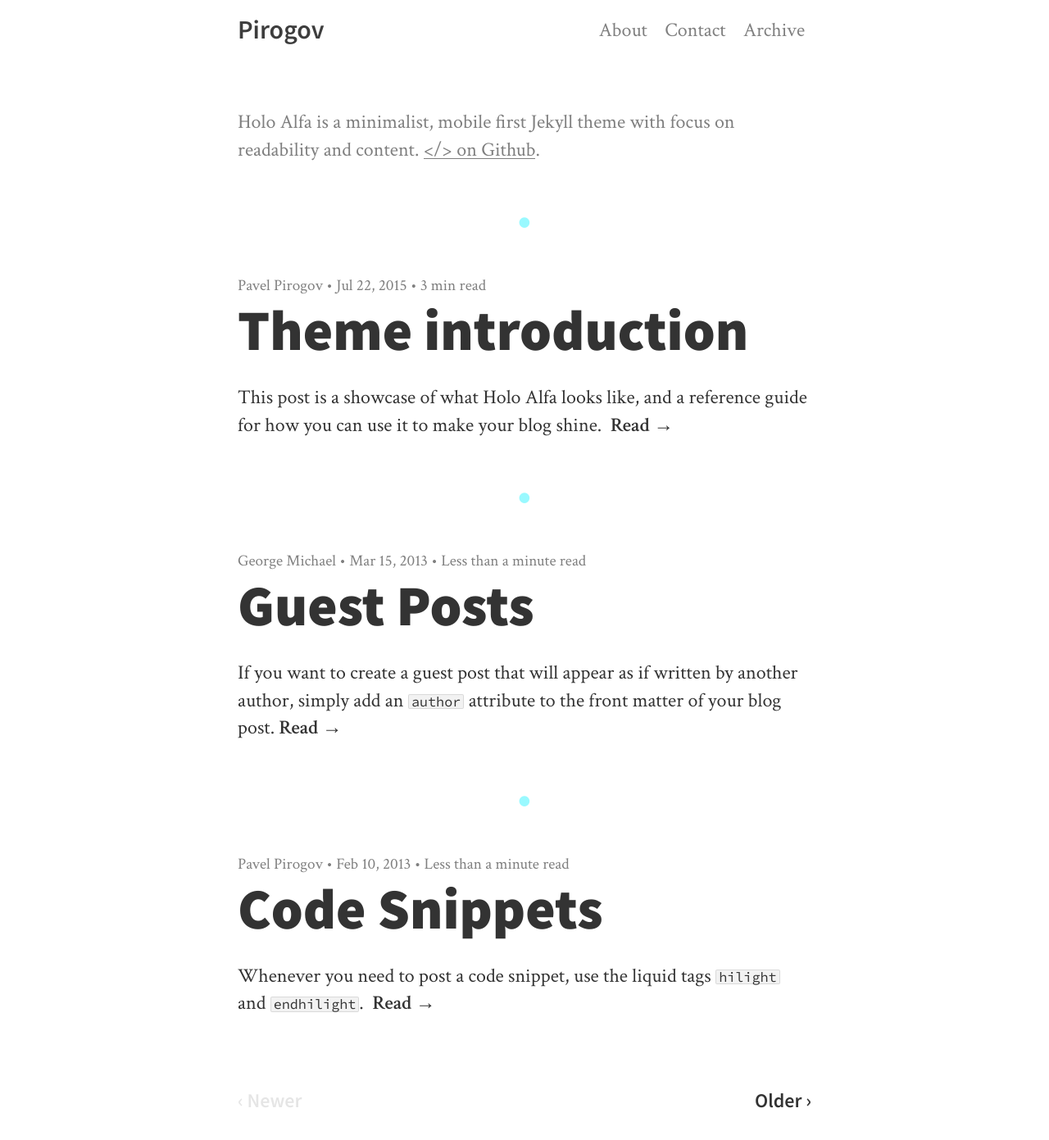
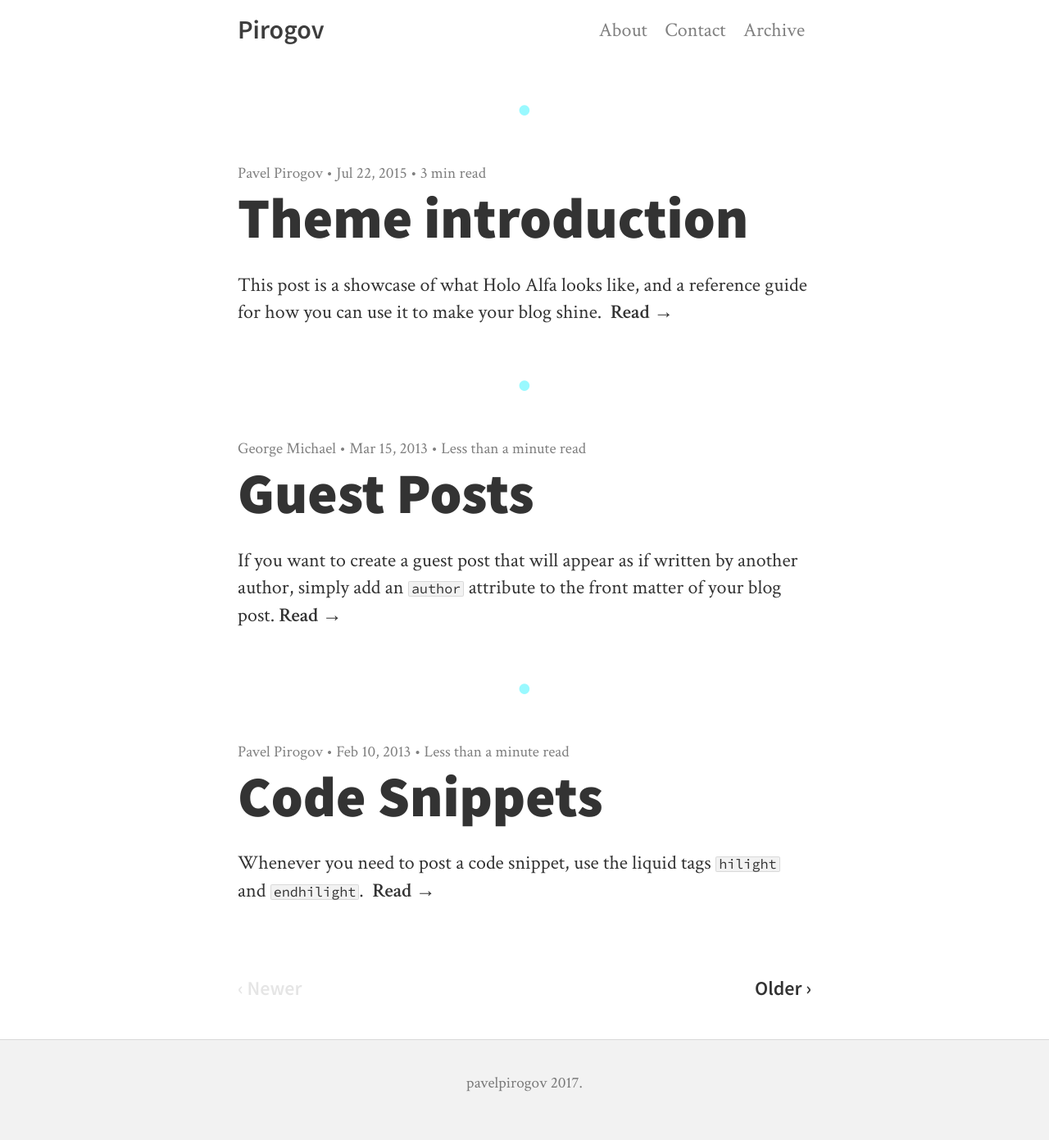
Before and after one commit to PirogovPavel/blog2, a Jekyll site: the page built from index.html, in a window 1280 px wide and 1400 px high. Shown: the top 1391 px of the window at 82% size. Built offline with Jekyll 4.4.1, drawn with Linux system fonts in a browser that asks for light colours; nearby versions of some CDN libraries; the list of posts is cut into pages by our own code; some of the changed text lies outside the part shown.

Commit message:
new config

```diff
--- a/_config.yml
+++ b/_config.yml
@@ -8,7 +8,8 @@ description:
   meta: Holo Alfa is a minimalist, mobile first Jekyll theme with focus on readability and content.
 
   # Description of your site. This will show up on the front page.
-  subtitle: Holo Alfa is a minimalist, mobile first Jekyll theme with focus on readability and content. <a href="https://github.com/steinvc/holo-alfa">&lt;/&gt; on Github</a>.
+  subtitle:
+    #Это текст под названием (что-то вроде описания)
 
 author:
   name: Pavel Pirogov # Change this!
@@ -37,7 +38,7 @@ lang: ru
 show-subtitle: true
 display-social-icons: false
 
-footer-text: This is the footer.<br><a href="http://steinvc.github.io/holo-alfa/">Holo Alfa</a> Jekyll theme crafted by <a href="http://steinvc.github.io/holo-alfa/">Stijn</a>.
+footer-text: pavelpirogov 2017.
 
 # Preferably 64px in height. Leave empty = disable.
 logo-image: # /img/logo.png
```
